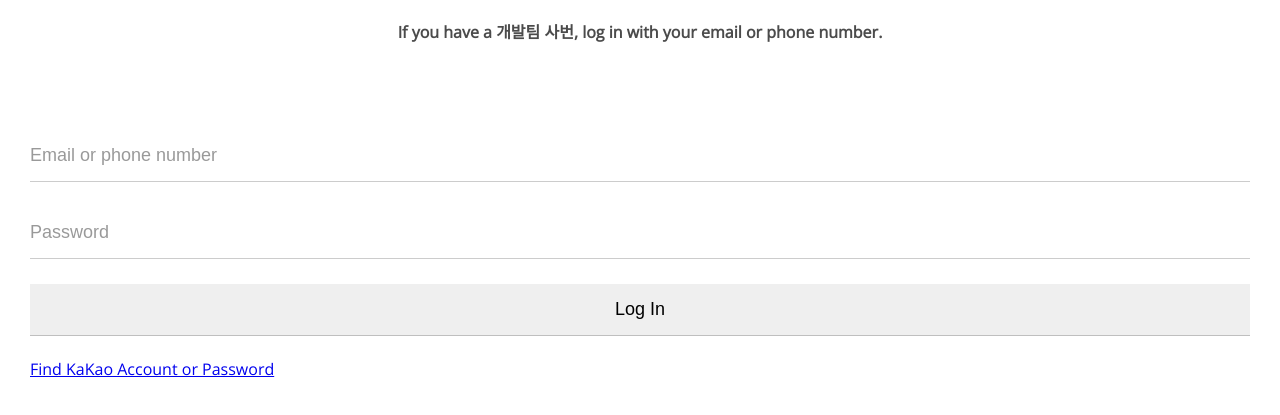
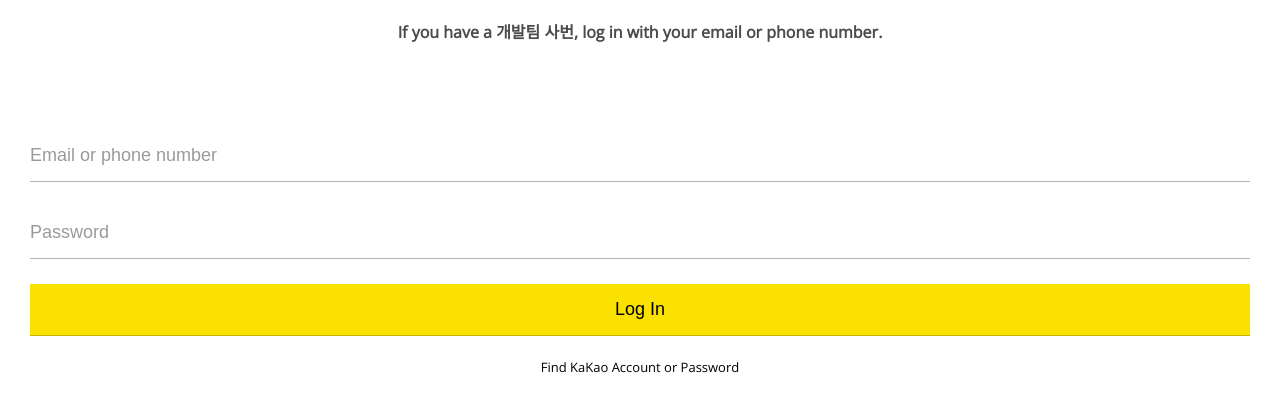
Before and after one commit to KimHyeonOh/2023-KoKoa-Clone-Practice, a plain HTML site: page index.html in a window 1280 px wide. Shown: the part 167-582 px from the top of the page. Drawn offline with nearby package versions, Linux system fonts and the light colour scheme.

Commit message:
Finish First Screen
Done #6.8

```diff
--- a/css/styles.css
+++ b/css/styles.css
@@ -39,13 +39,29 @@ body {
     font-size: 18px;
     border-bottom: 1px solid rgba(0, 0, 0, 0.2);
     margin-bottom: 25px;
-    transition: border-color 0.8s ease-in-out;
 }
 
 #login-form input::placeholder {
     color: rgba(0, 0, 0, 0.4);
 }
 
+#login-form input:not([type="submit"]) {
+    border-bottom: 1px solid rgba(0, 0, 0, 0.3);
+    transition: border-color 0.3s ease-in-out;
+}
+
+#login-form input[type="submit"] {
+    background-color: var(--yellow);
+    cursor: pointer;
+}
+
 #login-form input:focus {
     border-color: var(--yellow);
 }
+
+#login-form a {
+    text-align: center;
+    text-decoration: none;
+    color: inherit;
+    font-size: 13px;
+}
--- a/index.html
+++ b/index.html
@@ -33,7 +33,7 @@
     <form id="login-form">
         <input type="text" placeholder="Email or phone number" />
         <input type="password" placeholder="Password" />
-        <input type="button" value="Log In" />
+        <input type="submit" value="Log In" />
         <a href="#">Find KaKao Account or Password</a>
     </form>
 
```
